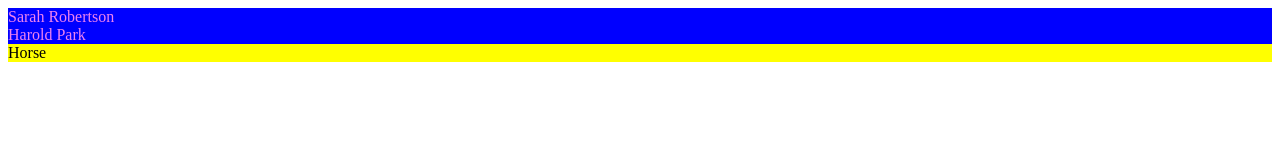
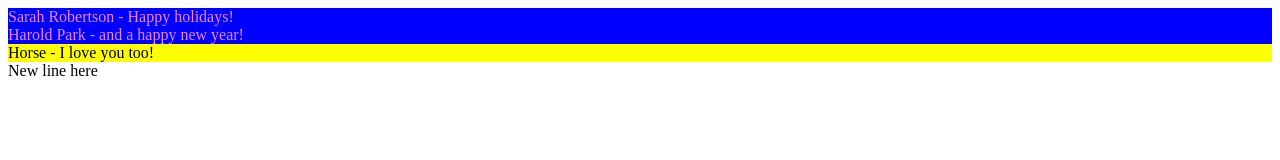
Before and after one commit to sarahrobertson121-netizen/leetcode-problems, a website: page HTML/testing.html in a window 1280 px wide. Drawn offline with Linux system fonts and the light colour scheme.

Commit message:
Random changes

```diff
--- a/HTML/testing.html
+++ b/HTML/testing.html
@@ -4,11 +4,12 @@
     <meta charset="UTF-8" />
     <meta name="viewport" content="width=device-width, initial-scale=1.0" />
     <link rel="stylesheet" type="text/css" href="testing.css" />
-    <title>Document</title>
+    <title>Document blah blah</title>
   </head>
   <body>
-    <div class="name">Sarah Robertson</div>
-    <div class="name">Harold Park</div>
-    <div id="horse">Horse</div>
+    <div class="name">Sarah Robertson - Happy holidays!</div>
+    <div class="name">Harold Park - and a happy new year!</div>
+    <div id="horse">Horse - I love you too!</div>
+    <div>New line here</div>
   </body>
 </html>
```
